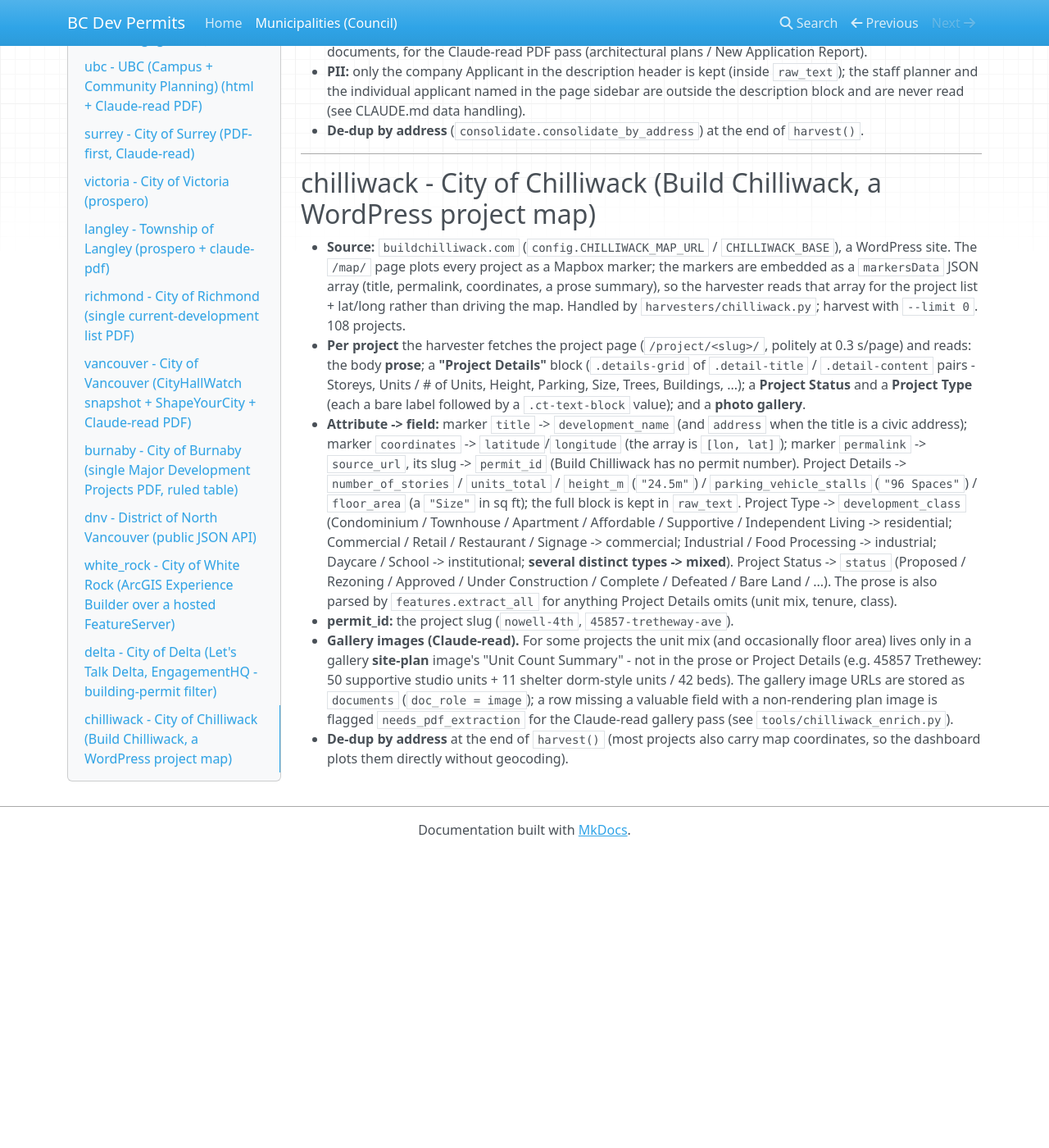
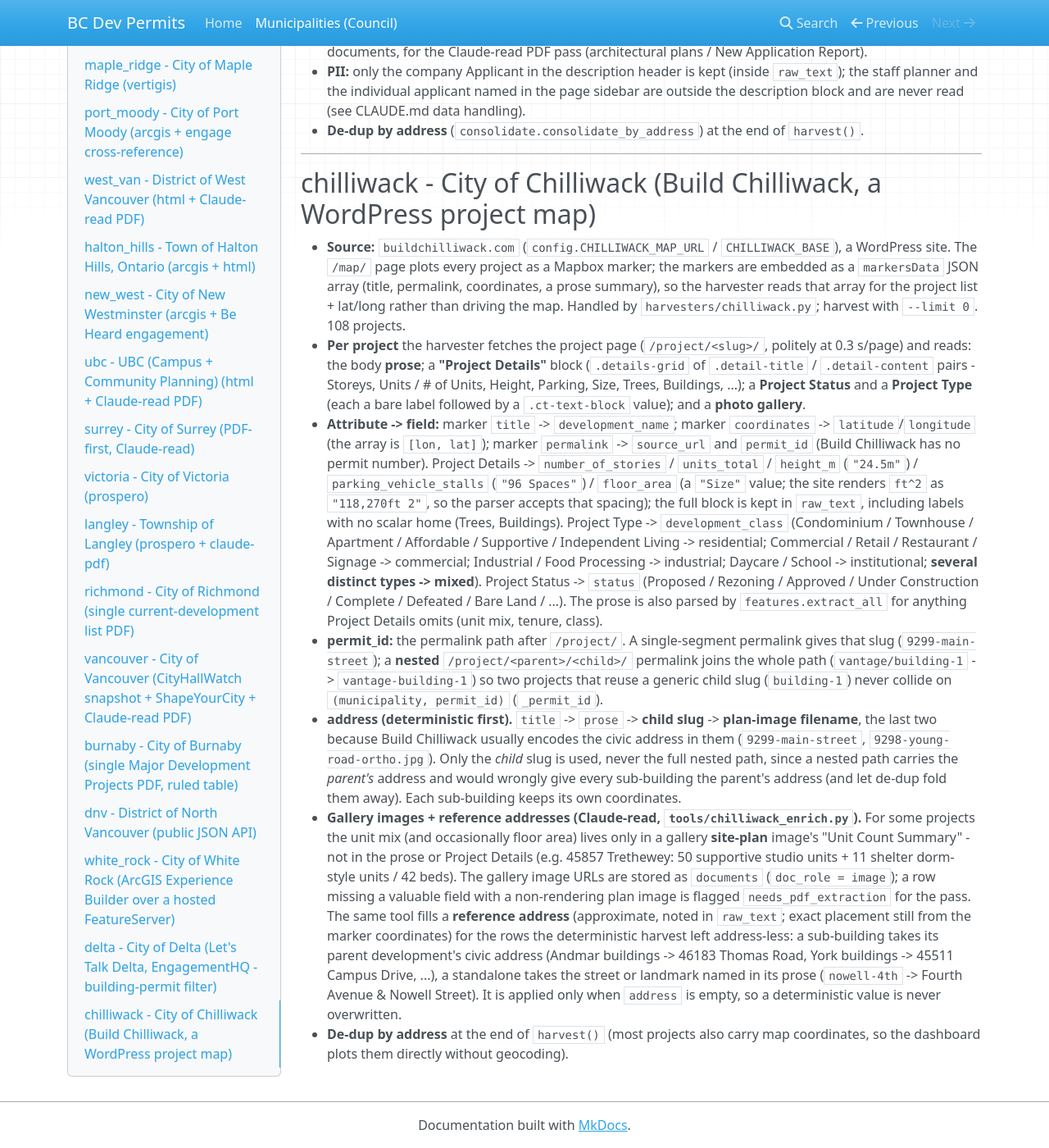
Before and after one commit to Licker-Geospatial-Consulting/bc_dev_permits, an MkDocs documentation site: the page built from docs/COUNCIL.md, in a window 1280 px wide and 1400 px high, scrolled down 15610 px. Shown: the whole window at 82% size. Built offline with MkDocs 1.6.1, drawn with Linux system fonts in a browser that asks for light colours; nearby versions of some CDN libraries; before the commit the page ends 16650 px from its top, so only the background shows below that.

Commit message:
Fix Chilliwack nested permalink ids and slug address parsing

```diff
--- a/docs/COUNCIL.md
+++ b/docs/COUNCIL.md
@@ -677,23 +677,37 @@
   `.detail-title` / `.detail-content` pairs - Storeys, Units / # of Units, Height, Parking, Size,
   Trees, Buildings, ...); a **Project Status** and a **Project Type** (each a bare label followed by
   a `.ct-text-block` value); and a **photo gallery**.
-- **Attribute -> field:** marker `title` -> `development_name` (and `address` when the title is a
-  civic address); marker `coordinates` -> `latitude`/`longitude` (the array is `[lon, lat]`);
-  marker `permalink` -> `source_url`, its slug -> `permit_id` (Build Chilliwack has no permit
-  number). Project Details -> `number_of_stories` / `units_total` / `height_m` (`"24.5m"`) /
-  `parking_vehicle_stalls` (`"96 Spaces"`) / `floor_area` (a `"Size"` in sq ft); the full block is
-  kept in `raw_text`. Project Type -> `development_class` (Condominium / Townhouse / Apartment /
-  Affordable / Supportive / Independent Living -> residential; Commercial / Retail / Restaurant /
-  Signage -> commercial; Industrial / Food Processing -> industrial; Daycare / School -> institutional;
-  **several distinct types -> mixed**). Project Status -> `status` (Proposed / Rezoning / Approved /
-  Under Construction / Complete / Defeated / Bare Land / ...). The prose is also parsed by
-  `features.extract_all` for anything Project Details omits (unit mix, tenure, class).
-- **permit_id:** the project slug (`nowell-4th`, `45857-tretheway-ave`).
-- **Gallery images (Claude-read).** For some projects the unit mix (and occasionally floor area)
-  lives only in a gallery **site-plan** image's "Unit Count Summary" - not in the prose or Project
-  Details (e.g. 45857 Trethewey: 50 supportive studio units + 11 shelter dorm-style units / 42 beds).
-  The gallery image URLs are stored as `documents` (`doc_role = image`); a row missing a valuable
-  field with a non-rendering plan image is flagged `needs_pdf_extraction` for the Claude-read gallery
-  pass (see `tools/chilliwack_enrich.py`).
+- **Attribute -> field:** marker `title` -> `development_name`; marker `coordinates` ->
+  `latitude`/`longitude` (the array is `[lon, lat]`); marker `permalink` -> `source_url` and
+  `permit_id` (Build Chilliwack has no permit number). Project Details -> `number_of_stories` /
+  `units_total` / `height_m` (`"24.5m"`) / `parking_vehicle_stalls` (`"96 Spaces"`) / `floor_area`
+  (a `"Size"` value; the site renders `ft^2` as `"118,270ft 2"`, so the parser accepts that spacing);
+  the full block is kept in `raw_text`, including labels with no scalar home (Trees, Buildings).
+  Project Type -> `development_class` (Condominium / Townhouse / Apartment / Affordable / Supportive /
+  Independent Living -> residential; Commercial / Retail / Restaurant / Signage -> commercial;
+  Industrial / Food Processing -> industrial; Daycare / School -> institutional; **several distinct
+  types -> mixed**). Project Status -> `status` (Proposed / Rezoning / Approved / Under Construction /
+  Complete / Defeated / Bare Land / ...). The prose is also parsed by `features.extract_all` for
+  anything Project Details omits (unit mix, tenure, class).
+- **permit_id:** the permalink path after `/project/`. A single-segment permalink gives that slug
+  (`9299-main-street`); a **nested** `/project/<parent>/<child>/` permalink joins the whole path
+  (`vantage/building-1` -> `vantage-building-1`) so two projects that reuse a generic child slug
+  (`building-1`) never collide on `(municipality, permit_id)` (`_permit_id`).
+- **address (deterministic first).** `title` -> `prose` -> **child slug** -> **plan-image filename**,
+  the last two because Build Chilliwack usually encodes the civic address in them (`9299-main-street`,
+  `9298-young-road-ortho.jpg`). Only the *child* slug is used, never the full nested path, since a
+  nested path carries the *parent's* address and would wrongly give every sub-building the parent's
+  address (and let de-dup fold them away). Each sub-building keeps its own coordinates.
+- **Gallery images + reference addresses (Claude-read, `tools/chilliwack_enrich.py`).** For some
+  projects the unit mix (and occasionally floor area) lives only in a gallery **site-plan** image's
+  "Unit Count Summary" - not in the prose or Project Details (e.g. 45857 Trethewey: 50 supportive
+  studio units + 11 shelter dorm-style units / 42 beds). The gallery image URLs are stored as
+  `documents` (`doc_role = image`); a row missing a valuable field with a non-rendering plan image is
+  flagged `needs_pdf_extraction` for the pass. The same tool fills a **reference address** (approximate,
+  noted in `raw_text`; exact placement still from the marker coordinates) for the rows the deterministic
+  harvest left address-less: a sub-building takes its parent development's civic address (Andmar
+  buildings -> 46183 Thomas Road, York buildings -> 45511 Campus Drive, ...), a standalone takes the
+  street or landmark named in its prose (`nowell-4th` -> Fourth Avenue & Nowell Street). It is applied
+  only when `address` is empty, so a deterministic value is never overwritten.
 - **De-dup by address** at the end of `harvest()` (most projects also carry map coordinates, so the
   dashboard plots them directly without geocoding).
```
Also changed, not shown: 2 other files.
